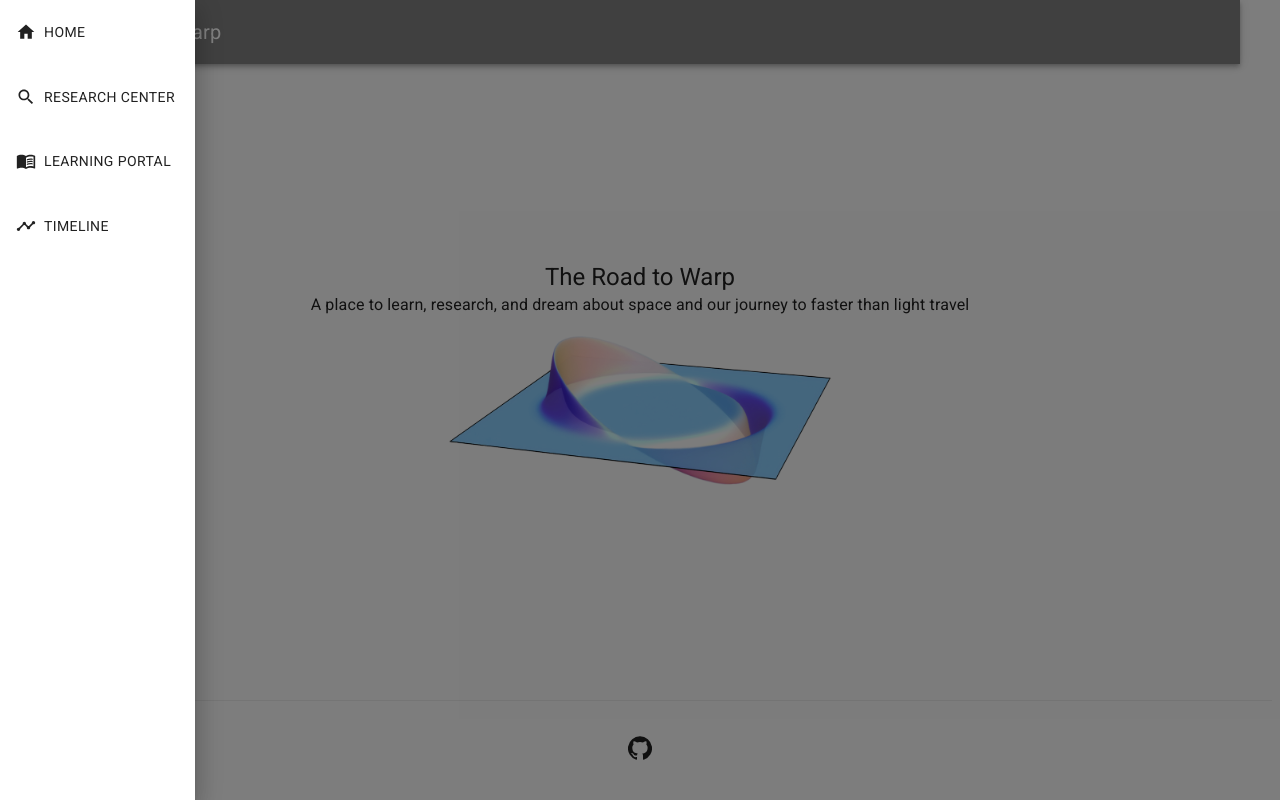
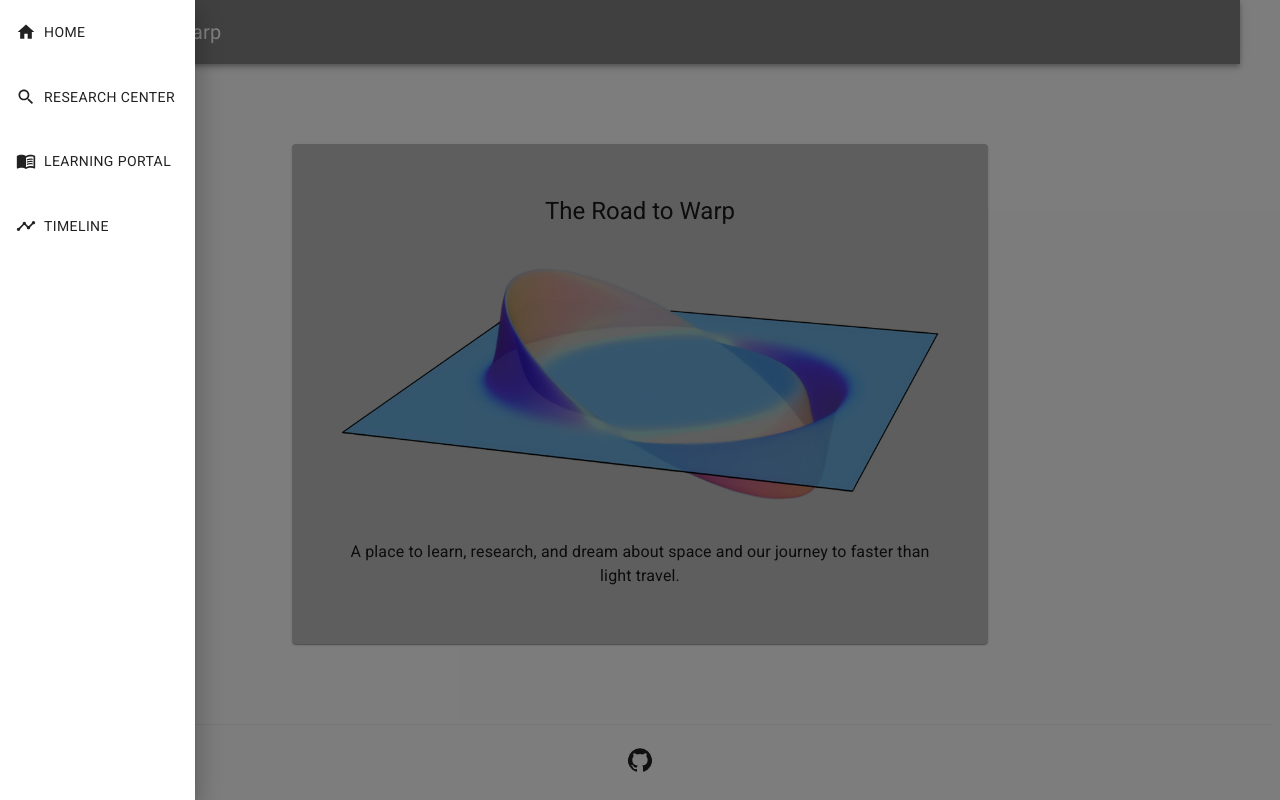
Before and after one commit to jedi91/road-to-warp, a Next.js app: page /home/HomePage in a window 1280 px wide. Both pictures are taken after a click on the button "menu". Built offline with nearby package versions, Linux system fonts and the light colour scheme.

Commit message:
Started get the routing going and moving things into components. Need to get styles working properly

```diff
--- /dev/null
+++ b/components/Header.tsx
@@ -0,0 +1,50 @@
+import {
+  AppBar,
+  IconButton,
+  Toolbar,
+  Typography,
+} from "@material-ui/core";
+import Head from "next/head";
+import React, { FC, useState } from "react";
+import NavigationDrawer from "./NavigationDrawer";
+import useStyles from "./styles";
+import MenuIcon from "@material-ui/icons/Menu";
+
+const Header: FC = () => {
+  const [drawerOpen, setDrawerOpen] = useState(false);
+  const styles = useStyles();
+  return (
+    <>
+      <Head>
+        <title>Road to Warp</title>
+        <meta
+          name="description"
+          content="Generated by create next app"
+        />
+        <link rel="icon" href="/Alcubierre.png" />
+      </Head>
+
+      <header className={styles.header}>
+        <AppBar position="static" className={styles.appBar}>
+          <Toolbar>
+            <IconButton
+              edge="start"
+              color="inherit"
+              aria-label="menu"
+              onClick={() => setDrawerOpen(true)}
+            >
+              <MenuIcon />
+            </IconButton>
+            <Typography variant="h6">Road to Warp</Typography>
+          </Toolbar>
+          <NavigationDrawer
+            open={drawerOpen}
+            onClose={() => setDrawerOpen(false)}
+          />
+        </AppBar>
+      </header>
+    </>
+  );
+};
+
+export default Header;
--- /dev/null
+++ b/components/NavigationDrawer.tsx
@@ -0,0 +1,52 @@
+import { Button, Drawer } from "@material-ui/core";
+import React, { FC } from "react";
+import MenuBookIcon from "@material-ui/icons/MenuBook";
+import SearchIcon from "@material-ui/icons/Search";
+import TimelineIcon from "@material-ui/icons/Timeline";
+import HomeIcon from "@material-ui/icons/Home";
+import useStyles from "./styles";
+import { BrowserRouter as Router, Link } from "react-router-dom";
+
+interface NavigationDrawerProps {
+  open?: boolean;
+  onClose?: () => void;
+}
+
+const NavigationDrawer: FC<NavigationDrawerProps> = ({
+  open = false,
+  onClose = () => {},
+}) => {
+  const styles = useStyles();
+  return (
+    <Drawer className={styles.drawer} open={open} onClose={onClose}>
+      <Button
+        className={styles.drawerButton}
+        startIcon={<HomeIcon />}
+        onClick={() => window.open("/", "_self")}
+      >
+        Home
+      </Button>
+      <Button
+        className={styles.drawerButton}
+        startIcon={<SearchIcon />}
+        onClick={() => window.open("/research", "_self")}
+      >
+        Research Center
+      </Button>
+      <Button
+        className={styles.drawerButton}
+        startIcon={<MenuBookIcon />}
+      >
+        Learning Portal
+      </Button>
+      <Button
+        className={styles.drawerButton}
+        startIcon={<TimelineIcon />}
+      >
+        Timeline
+      </Button>
+    </Drawer>
+  );
+};
+
+export default NavigationDrawer;
--- /dev/null
+++ b/components/index.ts
@@ -0,0 +1,4 @@
+import Header from "./Header";
+import NavigationDrawer from "./NavigationDrawer";
+
+export { Header, NavigationDrawer };
--- /dev/null
+++ b/components/styles.ts
@@ -0,0 +1,22 @@
+import { makeStyles } from "@material-ui/core/styles";
+
+const useStyles = makeStyles({
+  header: {
+    width: "95%",
+    display: "flex",
+    justifyContent: "center",
+    alignItems: "center",
+  },
+  appBar: {
+    backgroundColor: "grey",
+  },
+  drawer: {
+    width: "100%",
+  },
+  drawerButton: {
+    justifyContent: "flex-start",
+    padding: 20,
+  },
+});
+
+export default useStyles;
--- a/package.json
+++ b/package.json
@@ -14,7 +14,8 @@
     "@material-ui/styles": "^4.11.4",
     "next": "10.2.0",
     "react": "17.0.2",
-    "react-dom": "17.0.2"
+    "react-dom": "17.0.2",
+    "react-router-dom": "^5.2.0"
   },
   "devDependencies": {
     "@types/node": "^15.3.0",
--- a/pages/home/HomePage.tsx
+++ b/pages/home/HomePage.tsx
@@ -1,110 +1,46 @@
 import {
-  BottomNavigation,
   Typography,
-  BottomNavigationAction,
-  AppBar,
-  Toolbar,
-  IconButton,
-  Drawer,
-  Button,
+  Card,
+  CardContent,
+  CardHeader,
+  CardMedia,
 } from "@material-ui/core";
-import Head from "next/head";
 import useStyles from "./styles";
 import GitHubIcon from "@material-ui/icons/GitHub";
-import MenuBookIcon from "@material-ui/icons/MenuBook";
-import SearchIcon from "@material-ui/icons/Search";
-import TimelineIcon from "@material-ui/icons/Timeline";
-import MenuIcon from "@material-ui/icons/Menu";
-import HomeIcon from "@material-ui/icons/Home";
-
-import { useState } from "react";
+import { useTheme } from "@material-ui/core";
+import { Header } from "../../components";
 
 const HomePage = () => {
-  const [drawerOpen, setDrawerOpen] = useState(false);
   const styles = useStyles();
+  const theme = useTheme();
+
   return (
     <div className={styles.container}>
-      <Head>
-        <title>Road to Warp</title>
-        <meta
-          name="description"
-          content="Generated by create next app"
-        />
-        <link rel="icon" href="/Alcubierre.png" />
-      </Head>
-
-      <header className={styles.header}>
-        <AppBar position="static" className={styles.appBar}>
-          <Toolbar>
-            <IconButton
-              edge="start"
-              color="inherit"
-              aria-label="menu"
-              onClick={() => setDrawerOpen(true)}
-            >
-              <MenuIcon />
-            </IconButton>
-            <Typography variant="h6">Road to Warp</Typography>
-          </Toolbar>
-          <Drawer
-            className={styles.drawer}
-            open={drawerOpen}
-            onClose={() => setDrawerOpen(false)}
-          >
-            <Button
-              className={styles.drawerButton}
-              startIcon={<HomeIcon />}
-            >
-              Home
-            </Button>
-            <Button
-              className={styles.drawerButton}
-              startIcon={<SearchIcon />}
-            >
-              Research Center
-            </Button>
-            <Button
-              className={styles.drawerButton}
-              startIcon={<MenuBookIcon />}
-            >
-              Learning Portal
-            </Button>
-            <Button
-              className={styles.drawerButton}
-              startIcon={<TimelineIcon />}
-            >
-              Timeline
-            </Button>
-          </Drawer>
-        </AppBar>
-      </header>
+      <Header />
       <main className={styles.main}>
-        <Typography
-          className={styles.title}
-          variant="h5"
-          component="h1"
+        <Card
+          className={styles.card}
+          style={{
+            backgroundColor: theme.palette.grey[400],
+          }}
         >
-          The Road to Warp
-        </Typography>
-        <Typography className={styles.title} component="h6">
-          A place to learn, research, and dream about space and our
-          journey to faster than light travel
-        </Typography>
-        <img src="/Alcubierre.png" alt="" width="400" />
-        {/* <BottomNavigation showLabels className={styles.bottomNav}>
-          <BottomNavigationAction
-            label="Learn"
-            icon={<MenuBookIcon />}
+          <CardHeader
+            className={styles.cardTitle}
+            title="The Road to Warp"
+            subheader=""
           />
-          <BottomNavigationAction
-            label="Research"
-            icon={<SearchIcon />}
+          <CardMedia
+            className={styles.cardMedia}
+            image="/Alcubierre.png"
+            title="Alcubierre drive"
           />
-          <BottomNavigationAction
-            label="Timeline"
-            icon={<TimelineIcon />}
-          />
-        </BottomNavigation> */}
+          <CardContent>
+            <Typography className={styles.title} component="h6">
+              A place to learn, research, and dream about space and
+              our journey to faster than light travel.
+            </Typography>
+          </CardContent>
+        </Card>
       </main>
 
       <footer className={styles.footer}>
--- a/pages/home/styles.ts
+++ b/pages/home/styles.ts
@@ -18,6 +18,7 @@ const useStyles = makeStyles({
     flexDirection: "column",
     justifyContent: "center",
     alignItems: "center",
+    height: "100%",
   },
   footer: {
     width: "100%",
@@ -46,12 +47,18 @@ const useStyles = makeStyles({
   appBar: {
     backgroundColor: "grey",
   },
-  drawer: {
-    width: "100%",
+  card: {
+    padding: "5%",
+    alignContent: "center",
+    justifyContent: "center",
+    height: "500px",
   },
-  drawerButton: {
-    justifyContent: "flex-start",
-    padding: 20,
+  cardTitle: {
+    textAlign: "center",
+  },
+  cardMedia: {
+    height: 0,
+    paddingTop: "45%", //"56.25%",
   },
 });
 
--- /dev/null
+++ b/pages/research/index.tsx
@@ -0,0 +1,2 @@
+import ResearchPage from "./ResearchPage";
+export default ResearchPage;
```
Also changed, not shown: pages/research/ResearchPage.tsx (added, +11 -0 lines), 1 other file (tests, documents, lock files or other folders).
